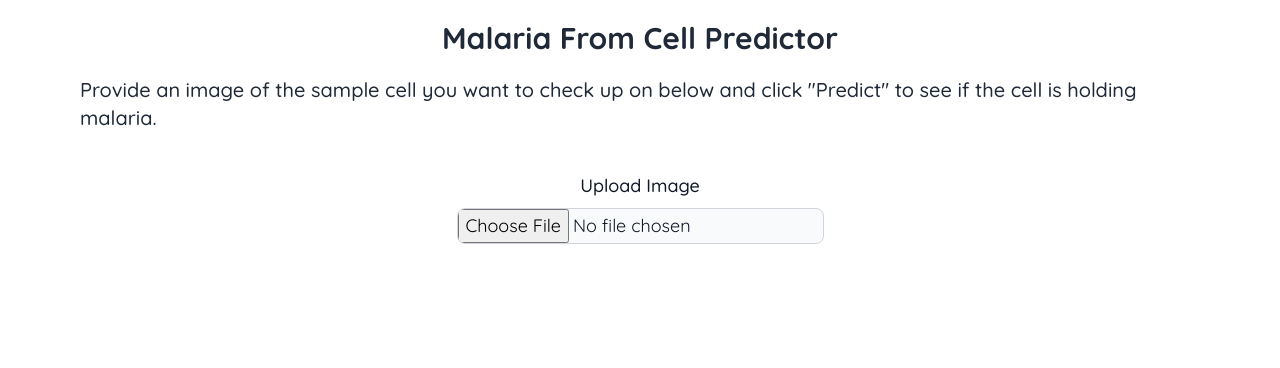
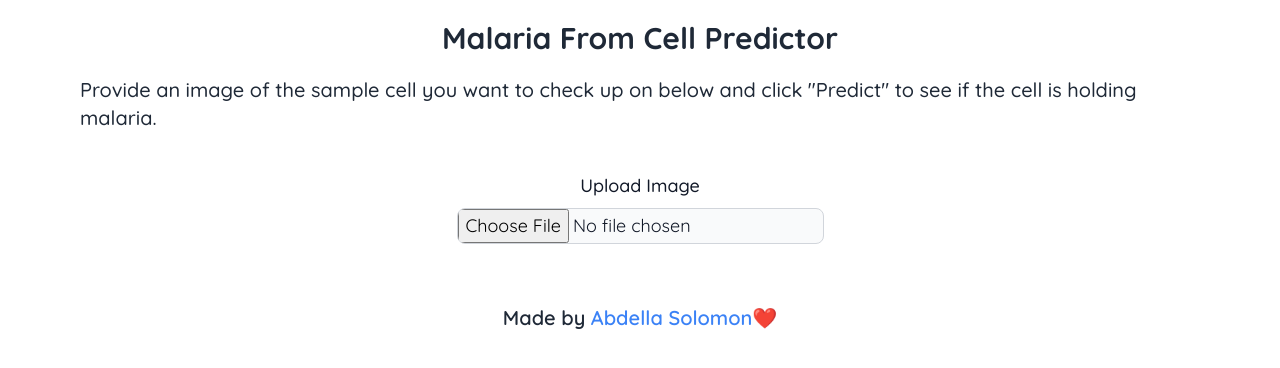
Before and after one commit to Abdesol/malaria-cell-predictor-website, a Next.js app: page / in a window 1280 px wide. Shown: the top 368 px of the page. Built offline with nearby package versions, Linux system fonts and the light colour scheme.

Commit message:
added footer

```diff
--- a/pages/index.js
+++ b/pages/index.js
@@ -23,7 +23,9 @@ export default function Home() {
       .then((res) => {
         res.json().then((res) => {
           setOutput(
-            `The cell image ${res.probability*100}% likely contains malaria parasites.`
+            `The cell image ${
+              res.probability * 100
+            }% likely contains malaria parasites.`
           );
         });
       })
@@ -90,6 +92,18 @@ export default function Home() {
           </div>
         )}
       </div>
+      <div className="text-xl font-quicksand font-semibold my-10 text-center">
+        Made by
+        <a
+          href="https://abdesol.me/"
+          rel="noopener noreferrer"
+          target="_blank"
+          className="text-blue-500"
+        >
+          {" "}
+          Abdella Solomon❤️
+        </a>
+      </div>
     </div>
   );
 }
```
